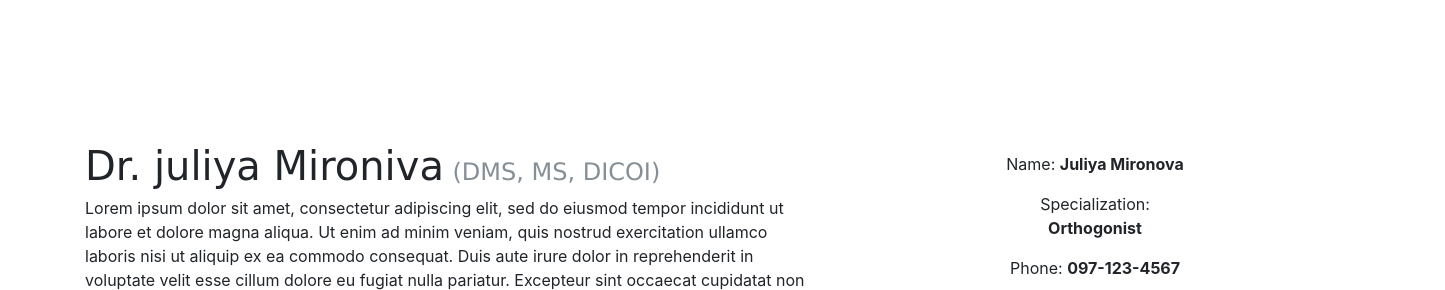
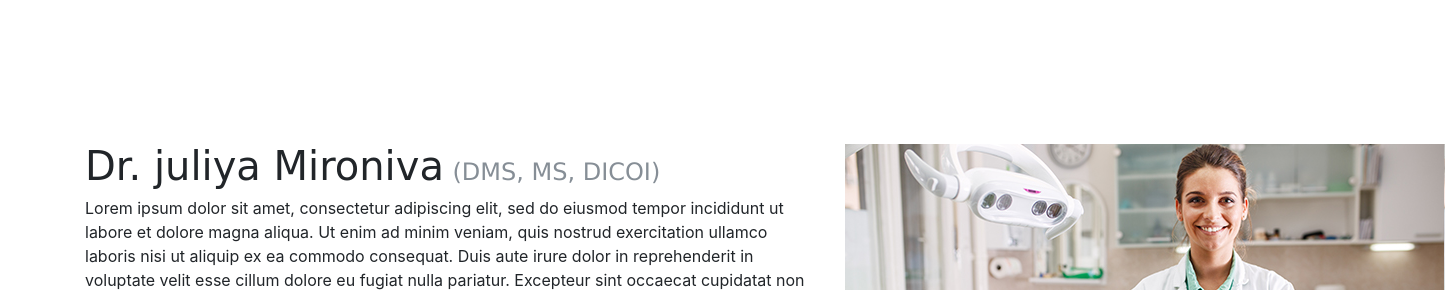
Before and after one commit to markosolopenko/DentistClinic, a plain HTML site: page index.html in a window 1280 px wide. Shown: the part 926-1216 px from the top of the page, 1445 px wide, since content can reach past the window. Drawn offline with nearby package versions, Linux system fonts and the light colour scheme; a web font is replaced by a local one.

Commit message:
static done

```diff
--- a/css/style_of_page_copy.css
+++ b/css/style_of_page_copy.css
@@ -91,6 +91,7 @@
 /* .adress {background-color: white; margin-top: 10px; width: 200px;} */
 /* adress */
 #contacts {height: 200px;}
+@media (max-width: 700px) {#contacts {height: 400px;}}
 .adress, .phone, .email {display: flex; margin-top: 20px;}
 .adress-icon {
     color: rgba(223, 186, 18, 0.8);
--- a/index.html
+++ b/index.html
@@ -98,7 +98,7 @@
 
                 <div class="col-md-5 col-lg-4 col-12">
                     <div class="dentist-profile-details">
-                        <div class="dentist-img"></div>
+                        <div class="dentist-img" style="background-image: url(/images/dentist-careers-utah.jpg); width: 600px; height: 311px;"></div>
                         <p class="info mt-2">Name: <strong>Juliya Mironova</strong></p>
                         <p class="info">Specialization: <strong>Orthogonist</strong></p>
                         <p class="info">Phone: <strong>097-123-4567</strong></p>
```
